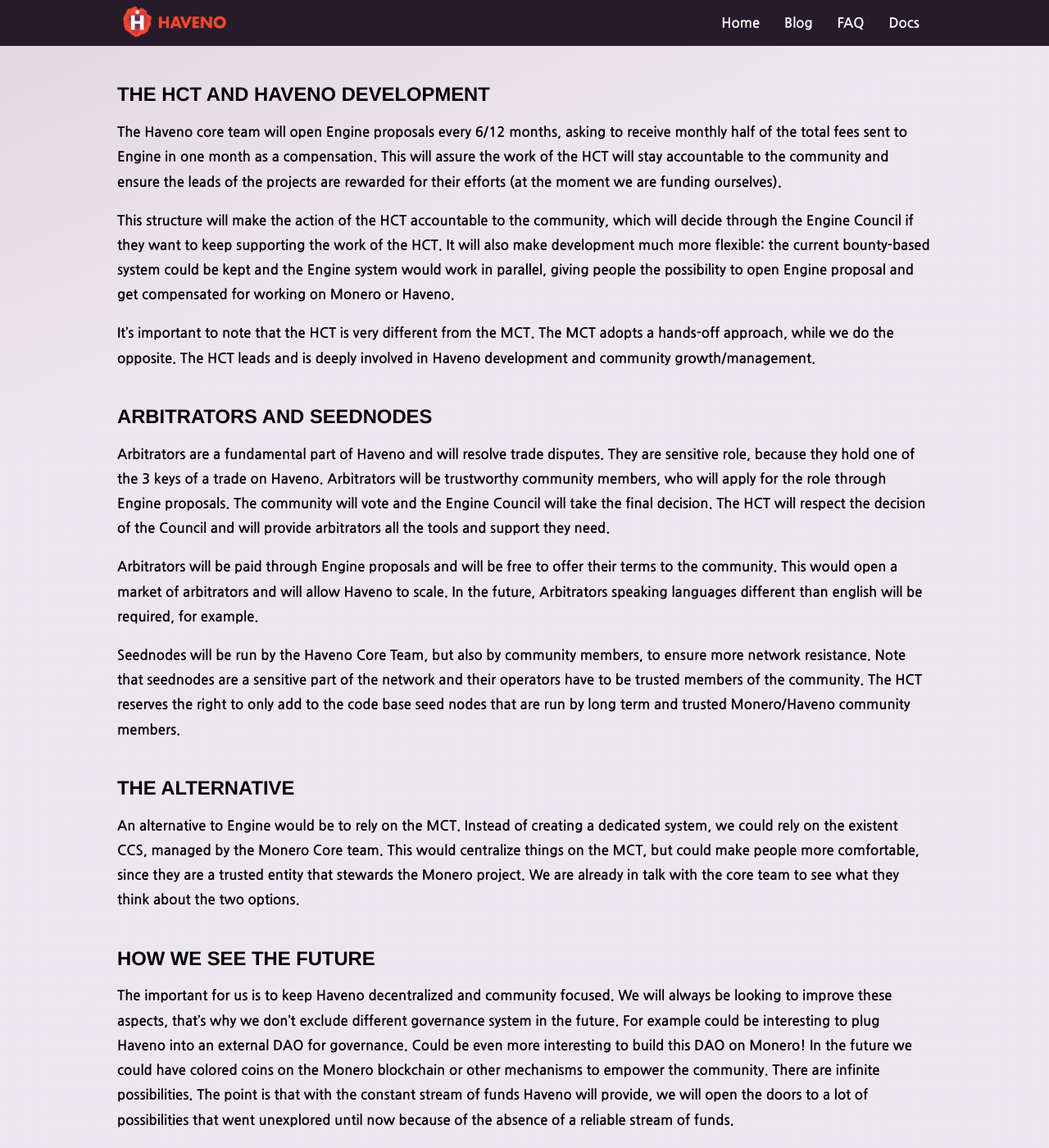
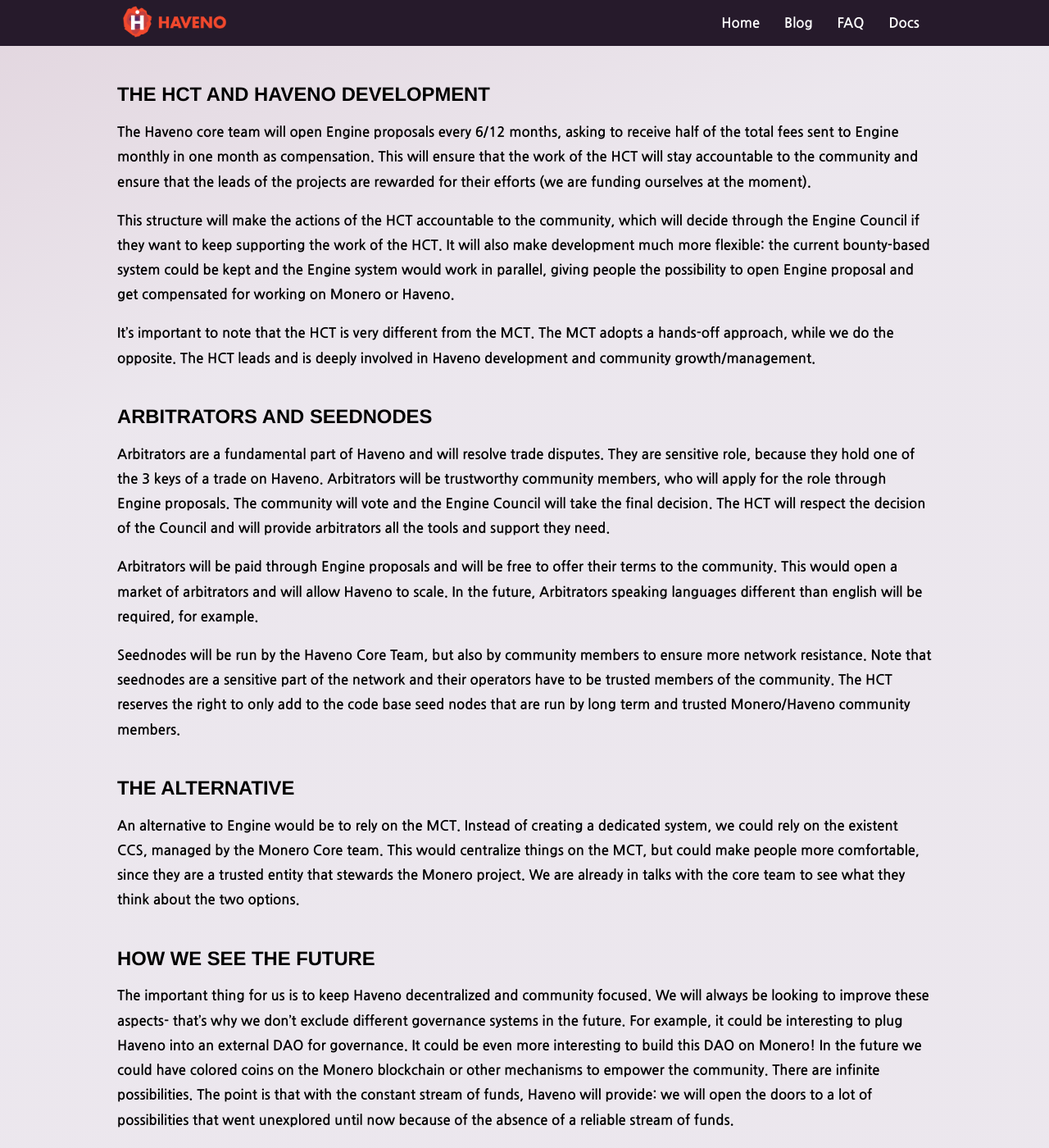
Before and after one commit to haveno-dex/haveno-site, a Jekyll site: the page built from _posts/2022-02-2-haveno-structure.md, in a window 1280 px wide and 1400 px high, scrolled down 1439 px. Shown: the whole window at 82% size. Built offline with Jekyll 4.4.1, drawn with Linux system fonts in a browser that asks for light colours; some of the changed text lies outside the part shown.

Commit message:
Grammar fixes for landing page + blog posts

```diff
--- a/_posts/2022-02-2-haveno-structure.md
+++ b/_posts/2022-02-2-haveno-structure.md
@@ -6,7 +6,7 @@
 
 Hey folks, we have some exciting news to share about the structure of Haveno.
 
-We recently opened a [CCS proposal](https://repo.getmonero.org/monero-project/ccs-proposals/-/merge_requests/284) to crowdfund the money to pay the frontend team that will build the user interface of Haveno. During the conversation, people expressed the desire to see Haveno more decentralized and censorship-resistant. The main concern was related to the so called "operators", a third party entity that would have managed the 'live' exchange, while the Haveno Core Team (HCT) would have taken care of the code and everything else not related to the live platform. Adopting this structure wasn't an easy choice, but we decided it was the best option at the time, while constantly brainstorming on ways to decentralize Haveno.
+We recently opened a [CCS proposal](https://repo.getmonero.org/monero-project/ccs-proposals/-/merge_requests/284) to crowdfund the money to pay the frontend team that will build the user interface of Haveno. During the conversation, people expressed the desire to see Haveno more decentralized and censorship-resistant. The main concern was related to the so called "operators", a third party entity that would have managed the 'live' exchange, while the Haveno Core Team (HCT) would have taken care of the code and everything else not related to the live platform. Adopting this structure wasn't an easy choice, but we decided it was the best option at the time while constantly brainstorming on ways to decentralize Haveno.
 
 While the CCS was open and being discussed, some Monero community members came up with some ideas to decentralize Haveno. We thought some of the suggestions were valid and a good base to work on, so we closed the CCS and started to work on a more decentralized structure.
 
@@ -28,15 +28,15 @@
 
 The Haveno Core Team won't be part of the council.
 
-As said, the council will vote to accept/refuse proposals. A multisig wallet could be set up among members, which will continuously receive the funds from Haveno.
+As stated above, the council will vote to accept/refuse proposals. A multisig wallet could be set up among members, which will continuously receive the funds from Haveno.
 
-With this structure, Haveno won't need third parties or legal entities, since all fees earnings will be directly sent to the Engine fund after every trade.
+With this structure, Haveno won't need third parties or legal entities, since all fee earnings will be directly sent to the Engine fund after every trade.
 
 ## The HCT and Haveno development
 
-The Haveno core team will open **Engine proposals every 6/12 months**, asking to receive monthly **half of the total fees** sent to Engine in one month as a compensation. This will assure the work of the HCT will stay accountable to the community and ensure the leads of the projects are rewarded for their efforts (at the moment we are funding ourselves).
+The Haveno core team will open **Engine proposals every 6/12 months**, asking to receive **half of the total fees** sent to Engine monthly in one month as compensation. This will ensure that the work of the HCT will stay accountable to the community and ensure that the leads of the projects are rewarded for their efforts (we are funding ourselves at the moment).
 
-This structure will make the action of the HCT accountable to the community, which will decide through the Engine Council if they want to keep supporting the work of the HCT. It will also make development much more flexible: the current bounty-based system could be kept and the Engine system would work in parallel, giving people the possibility to open Engine proposal and **get compensated for working on Monero or Haveno**.
+This structure will make the actions of the HCT accountable to the community, which will decide through the Engine Council if they want to keep supporting the work of the HCT. It will also make development much more flexible: the current bounty-based system could be kept and the Engine system would work in parallel, giving people the possibility to open Engine proposal and **get compensated for working on Monero or Haveno**.
 
 It's important to note that the HCT is very different from the MCT. The MCT adopts a hands-off approach, while we do the opposite. The HCT leads and is deeply involved in Haveno development and community growth/management.
 
@@ -46,15 +46,15 @@
 
 Arbitrators will be paid through Engine proposals and will be free to offer their terms to the community. This would open a **market of arbitrators** and will allow Haveno to scale. In the future, Arbitrators speaking languages different than english will be required, for example.
 
-Seednodes will be run by the Haveno Core Team, but also by community members, to ensure more network resistance. Note that seednodes are a sensitive part of the network and their operators have to be trusted members of the community. The HCT reserves the right to only add to the code base seed nodes that are run by long term and trusted Monero/Haveno community members.
+Seednodes will be run by the Haveno Core Team, but also by community members to ensure more network resistance. Note that seednodes are a sensitive part of the network and their operators have to be trusted members of the community. The HCT reserves the right to only add to the code base seed nodes that are run by long term and trusted Monero/Haveno community members.
 
 ## The alternative
 
-An alternative to Engine would be to rely on the MCT. Instead of creating a dedicated system, we could rely on the existent CCS, managed by the Monero Core team. This would centralize things on the MCT, but could make people more comfortable, since they are a trusted entity that stewards the Monero project. We are already in talk with the core team to see what they think about the two options.
+An alternative to Engine would be to rely on the MCT. Instead of creating a dedicated system, we could rely on the existent CCS, managed by the Monero Core team. This would centralize things on the MCT, but could make people more comfortable, since they are a trusted entity that stewards the Monero project. We are already in talks with the core team to see what they think about the two options.
 
 ## How we see the future
 
-The important for us is to keep Haveno **decentralized and community focused**. We will always be looking to improve these aspects, that's why we don't exclude different governance system in the future. For example could be interesting to plug Haveno into an external DAO for governance. Could be even more interesting to build this DAO on Monero! In the future we could have colored coins on the Monero blockchain or other mechanisms to empower the community. There are infinite possibilities. The point is that with the constant stream of funds Haveno will provide, we will open the doors to a lot of possibilities that went unexplored until now because of the absence of a reliable stream of funds.
+The important thing for us is to keep Haveno **decentralized and community focused**. We will always be looking to improve these aspects- that's why we don't exclude different governance systems in the future. For example, it could be interesting to plug Haveno into an external DAO for governance. It could be even more interesting to build this DAO on Monero! In the future we could have colored coins on the Monero blockchain or other mechanisms to empower the community. There are infinite possibilities. The point is that with the constant stream of funds, Haveno will provide: we will open the doors to a lot of possibilities that went unexplored until now because of the absence of a reliable stream of funds.
 
 Let's make a practical example. Bisq's revenue in the month of January was about 66k USD ([source](https://github.com/bisq-network/roles/issues/111#issuecomment-1029551837)). In Haveno, the entire amount will be sent to Engine, but the HCT will request half of the amount through an engine proposal. This means about 33K USD will be available for funding whatever the community thinks should be funded to push Monero and Haveno forward. Now imagine how many improvements/projects we could fund with that amount of funds coming regularly :).
 
@@ -62,4 +62,4 @@
 
 ## Conclusion
 
-These are exciting times. Funding is the main issue of any open source project. See for example Bitcoin, that has recently seen developers leaving the project because they could not afford to work on it as volunteers anymore and there were no chances of being funded. The Engine system would resolve this problem and **revolutionize the way Monero is developed, all while making it self-sustaining**. We look forward to receive feedback from the community.
+These are exciting times. Funding is the main issue of any open source project. See Bitcoin for an example: it has recently seen developers leaving the project because they could not afford to work on it as volunteers anymore and there were no chances of being funded. The Engine system would resolve this problem and **revolutionize the way Monero is developed, all while making it self-sustaining**. We look forward to receive feedback from the community.
```
Also changed, not shown: other parts of _posts/2022-02-2-haveno-structure.md (+1 -1 lines), _posts/2021-07-7-bisq-vulnerability.md (+3 -3 lines), _posts/2021-10-1-updates.md (+6 -6 lines), _posts/2021-10-5-lead-ui.md (+2 -2 lines), index.html (+5 -5 lines).
